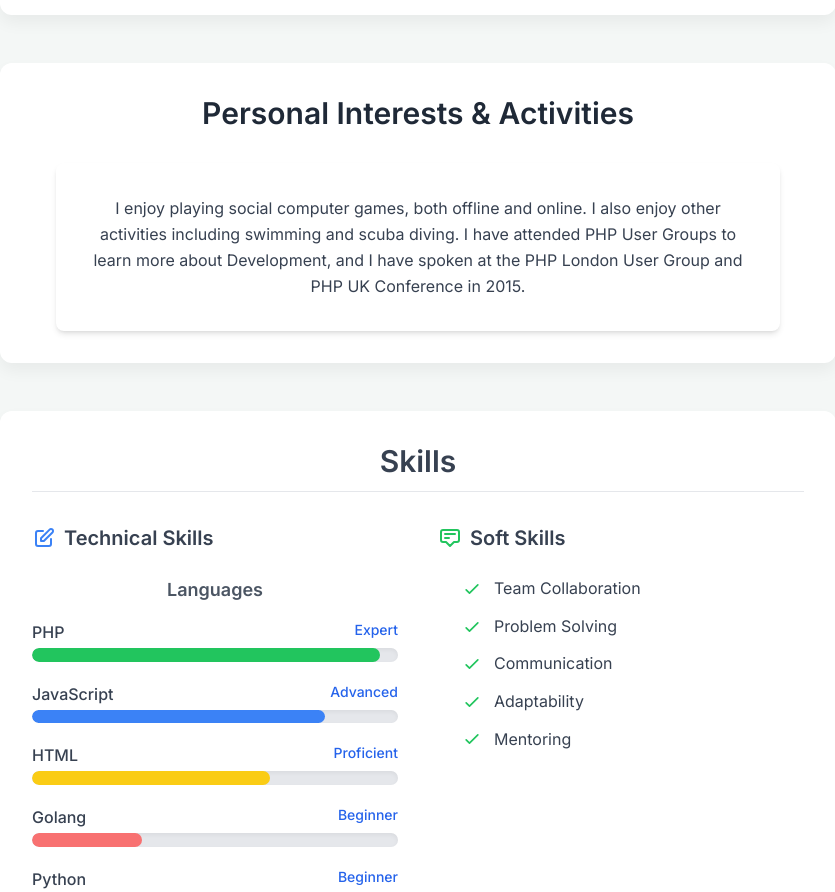
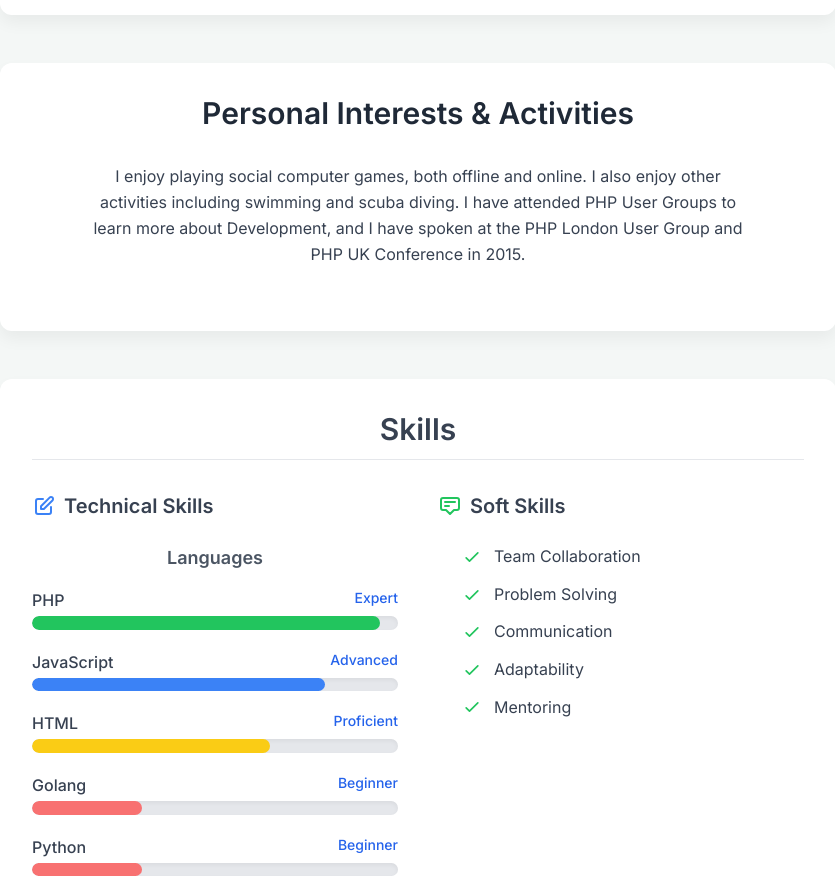
Before and after one commit to levofski/live-cv, a Vue app: page / in a window 1280 px wide. Shown: the part 3240-4132 px from the top of the page, without its empty margins (222-1057 px from the left). Built offline with nearby package versions, Linux system fonts and the light colour scheme.

Commit message:
style: adjust heading margin and remove shadow from InterestsSection - **Files Changed**: `InterestsSection.vue` - **Reason**: Modified heading margin for better spacing and removed shadow for a cleaner look.

```diff
--- a/src/components/InterestsSection.vue
+++ b/src/components/InterestsSection.vue
@@ -15,12 +15,12 @@ const renderedMarkdown = computed(() => {
 <template>
   <section class="py-12 bg-gray-50">
     <div class="container mx-auto px-6">
-      <h2 class="text-3xl font-semibold text-gray-800 mb-8 text-center">
+      <h2 class="text-3xl font-semibold text-gray-800 text-center">
         Personal Interests & Activities
       </h2>
       <div
         v-if="renderedMarkdown"
-        class="prose prose-lg max-w-none text-gray-700 leading-relaxed bg-white p-8 rounded-lg shadow-md"
+        class="prose prose-lg max-w-none text-gray-700 leading-relaxed bg-white p-8 rounded-lg"
         v-html="renderedMarkdown"
       ></div>
       <div v-else class="text-center text-gray-500">
```
